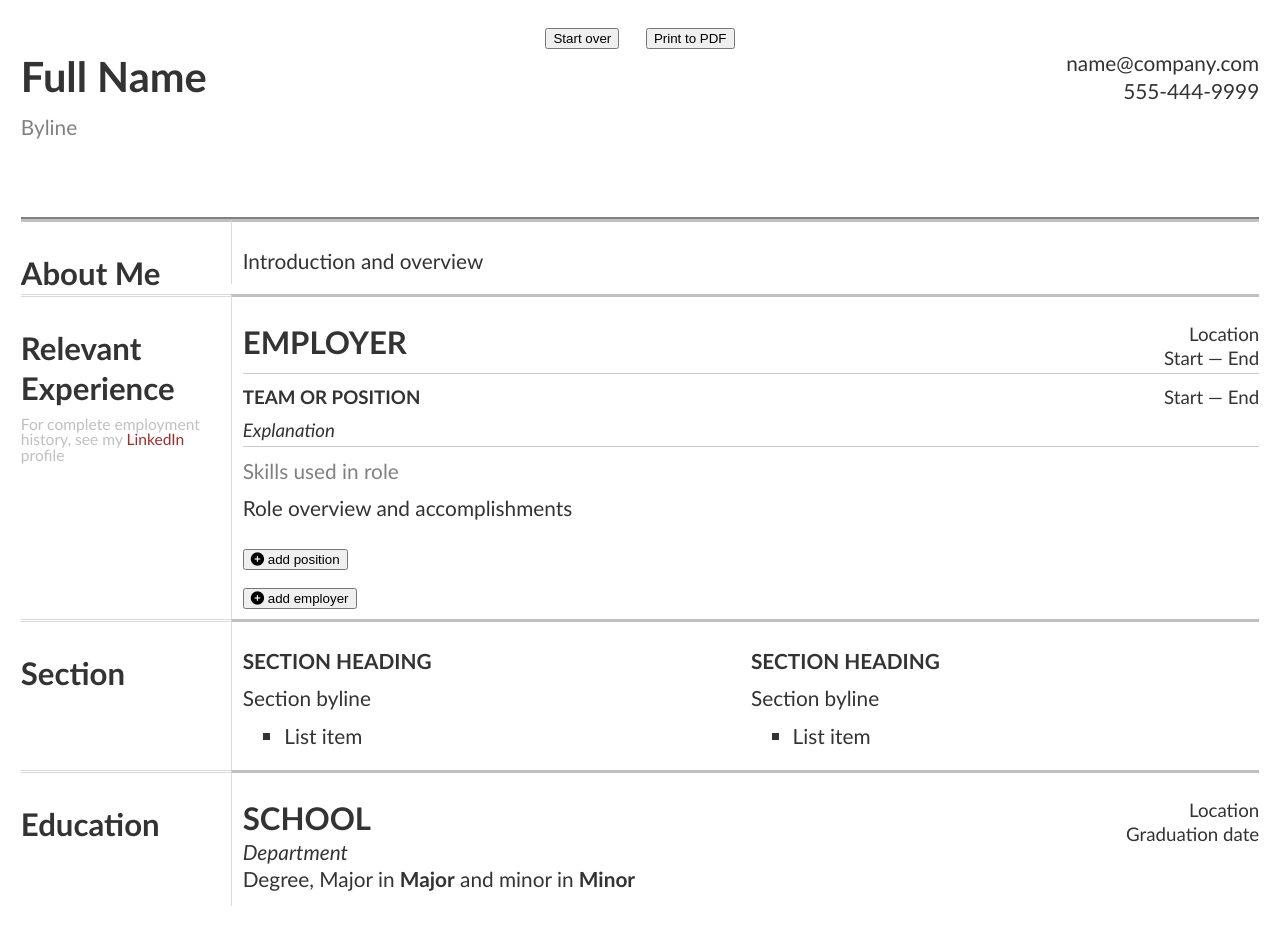
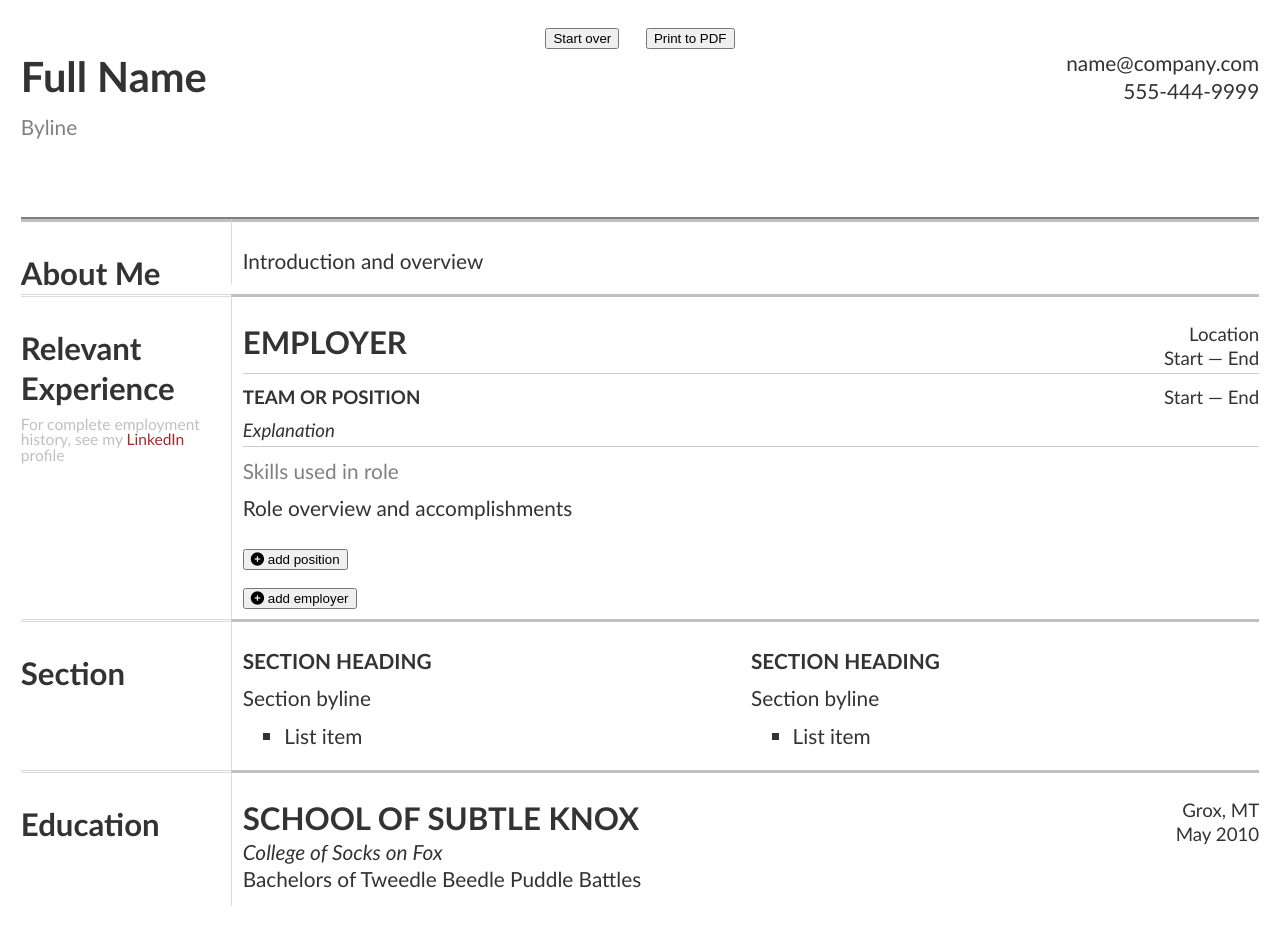
Before and after one commit to kamranayub/resume-formatter, a Vue app: page / in a window 1280 px wide. Shown: the top 952 px of the page. Built offline with nearby package versions, Linux system fonts and the light colour scheme.

Commit message:
education

```diff
--- a/index.html
+++ b/index.html
@@ -4,7 +4,7 @@
   <meta charset="UTF-8">
   <link rel="icon" href="/favicon.ico" />
   <meta name="viewport" content="width=device-width, initial-scale=1.0">
-  <title>Vite App</title>
+  <title>Format My Resume</title>
   <script src="https://kit.fontawesome.com/61f8bdc05f.js" crossorigin="anonymous"></script>
 </head>
 <body>
--- a/src/App.vue
+++ b/src/App.vue
@@ -32,6 +32,13 @@ const DEFAULTS = {
       ],
     },
   ],
+  education: {
+    school: "School of Subtle Knox",
+    byline: "College of Socks on Fox",
+    degree: "Bachelors of Tweedle Beedle Puddle Battles",
+    location: "Grox, MT",
+    date: "May 2010",
+  },
 };
 
 export default {
@@ -235,15 +242,15 @@ export default {
       <div class="content">
         <div class="section-header orphan">
           <div class="section-desc">
-            <h3>School</h3>
+            <h3><text-editor v-model="education.school" /></h3>
             <p>
-              <em>Department</em> <br />Degree, Major in
-              <strong>Major</strong> and minor in <strong>Minor</strong>
+              <em><text-editor v-model="education.byline" /></em>
+              <br /><text-editor v-model="education.degree" />
             </p>
           </div>
           <ul class="section-date">
-            <li>Location</li>
-            <li>Graduation date</li>
+            <li><text-editor v-model="education.location" /></li>
+            <li><text-editor v-model="education.date" /></li>
           </ul>
         </div>
       </div>
```
